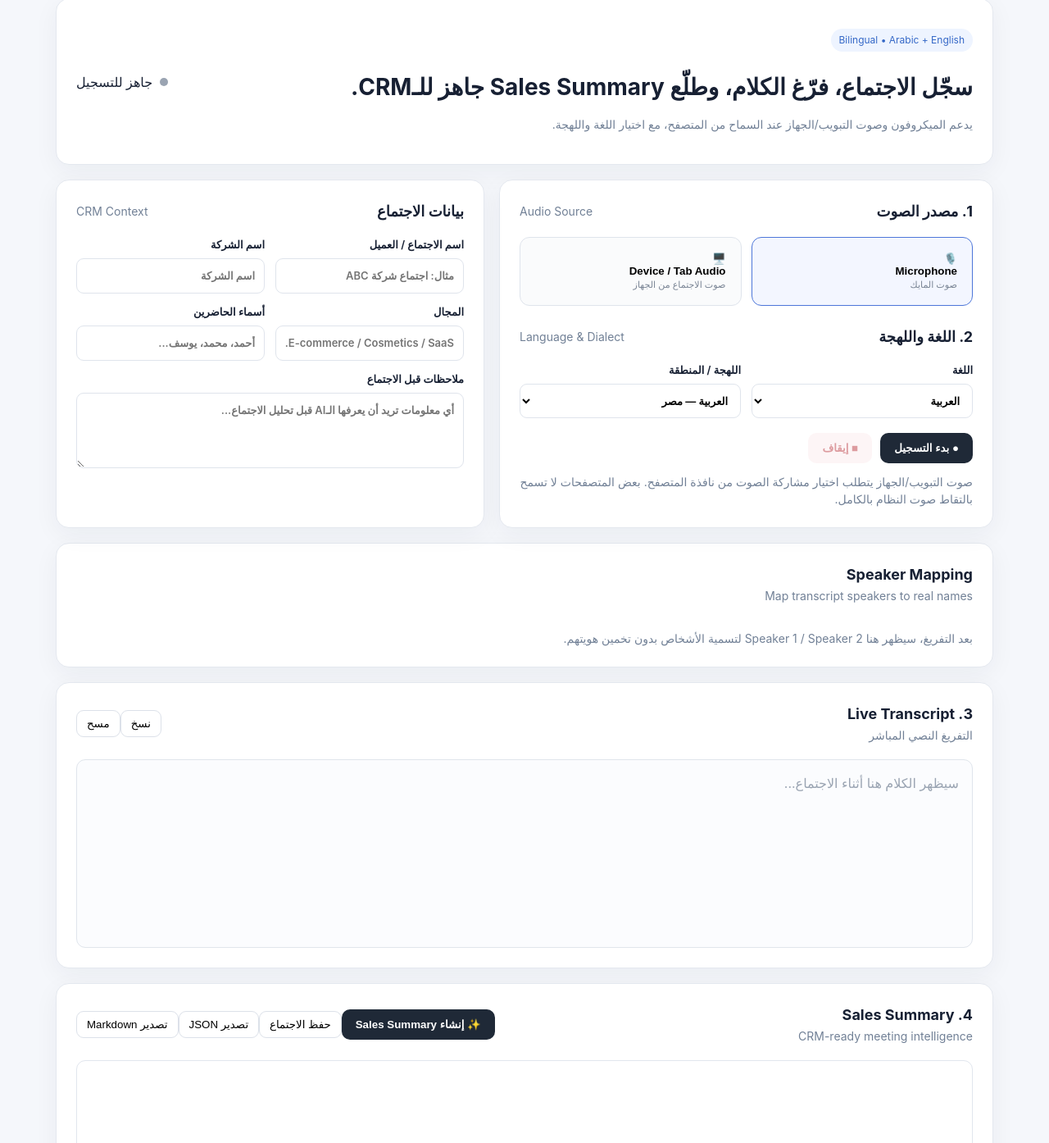
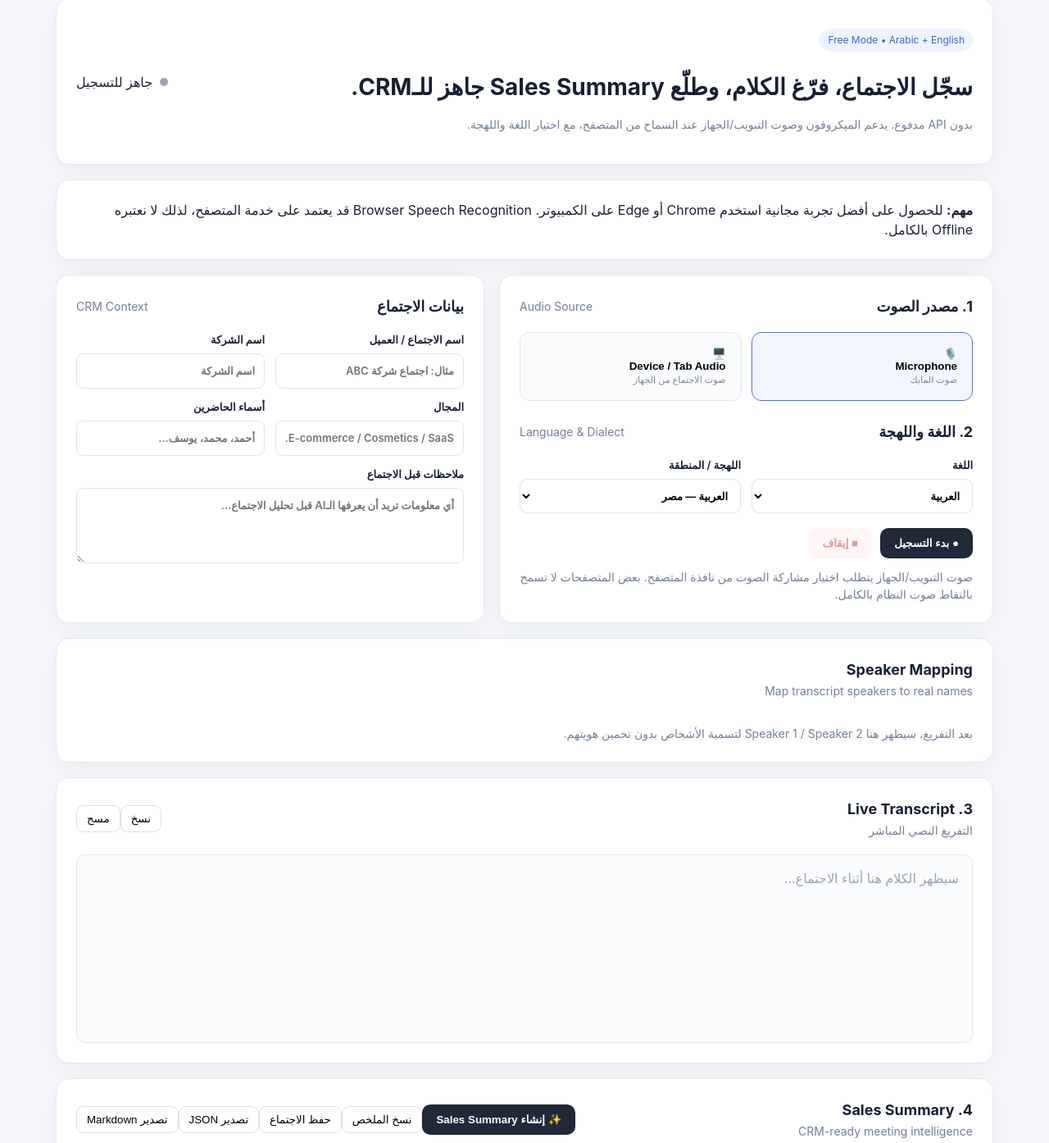
Before and after one commit to ymahdy12-commits/smart-sales-assistant, a website: page index.html in a window 1280 px wide. Shown: the part 108-1502 px from the top of the page at 82% size. Drawn offline with Linux system fonts and the light colour scheme.

Commit message:
Polish free-mode UI and summary controls

```diff
--- a/index.html
+++ b/index.html
@@ -3,8 +3,8 @@
 <body>
 <header class="topbar"><div><span class="eyebrow">SMART SALES ASSISTANT</span><h1>Meeting Taker</h1></div><div class="lang-switch"><button data-ui-lang="ar" class="active">العربية</button><button data-ui-lang="en">English</button></div></header>
 <main class="container">
-<section class="hero card"><div><p class="badge">Bilingual • Arabic + English</p><h2>سجّل الاجتماع، فرّغ الكلام، وطلّع Sales Summary جاهز للـCRM.</h2><p class="muted">يدعم الميكروفون وصوت التبويب/الجهاز عند السماح من المتصفح، مع اختيار اللغة واللهجة.</p></div><div class="recording-indicator"><span id="statusDot"></span><span id="statusText">جاهز للتسجيل</span></div></section>
-<section class="grid">
+<section class="hero card"><div><p class="badge">Free Mode • Arabic + English</p><h2>سجّل الاجتماع، فرّغ الكلام، وطلّع Sales Summary جاهز للـCRM.</h2><p class="muted">بدون API مدفوع. يدعم الميكروفون وصوت التبويب/الجهاز عند السماح من المتصفح، مع اختيار اللغة واللهجة.</p></div><div class="recording-indicator"><span id="statusDot"></span><span id="statusText">جاهز للتسجيل</span></div></section>
+<section class="notice card"><strong>مهم:</strong> للحصول على أفضل تجربة مجانية استخدم Chrome أو Edge على الكمبيوتر. Browser Speech Recognition قد يعتمد على خدمة المتصفح، لذلك لا نعتبره Offline بالكامل.</section><section class="grid">
 <div class="card"><div class="section-title"><h3>1. مصدر الصوت</h3><span>Audio Source</span></div>
 <div class="source-grid"><button id="micBtn" class="source active">🎙️ <strong>Microphone</strong><small>صوت المايك</small></button><button id="deviceBtn" class="source">🖥️ <strong>Device / Tab Audio</strong><small>صوت الاجتماع من الجهاز</small></button></div>
 <div class="section-title"><h3>2. اللغة واللهجة</h3><span>Language & Dialect</span></div>
@@ -14,5 +14,5 @@
 </section>
 <section class="card"><div class="section-title"><div><h3>Speaker Mapping</h3><span>Map transcript speakers to real names</span></div></div><div id="speakerMap" class="form-grid"><p class="hint">بعد التفريغ، سيظهر هنا Speaker 1 / Speaker 2 لتسمية الأشخاص بدون تخمين هويتهم.</p></div></section>
 <section class="card transcript-card"><div class="section-title"><div><h3>3. Live Transcript</h3><span>التفريغ النصي المباشر</span></div><div><button id="copyBtn" class="ghost">نسخ</button><button id="clearBtn" class="ghost">مسح</button></div></div><div id="transcript" class="transcript" contenteditable="true" data-placeholder="سيظهر الكلام هنا أثناء الاجتماع..."></div></section>
-<section class="card"><div class="section-title"><div><h3>4. Sales Summary</h3><span>CRM-ready meeting intelligence</span></div><div class="actions-inline"><button id="summaryBtn" class="primary">✨ إنشاء Sales Summary</button><button id="saveBtn" class="ghost">حفظ الاجتماع</button><button id="exportBtn" class="ghost">تصدير JSON</button><button id="exportMdBtn" class="ghost">تصدير Markdown</button></div></div><div id="summary" class="summary empty">بعد انتهاء التفريغ، اضغط «إنشاء Sales Summary» لتحويل الاجتماع إلى ملخص مبيعات تفصيلي.</div></section>
-</main><footer>Smart Sales Assistant • Free Local Mode • البيانات تبقى في المتصفح</footer><script src="app.js"></script></body></html>
+<section class="card"><div class="section-title"><div><h3>4. Sales Summary</h3><span>CRM-ready meeting intelligence</span></div><div class="actions-inline"><button id="summaryBtn" class="primary">✨ إنشاء Sales Summary</button><button id="copySummaryBtn" class="ghost">نسخ الملخص</button><button id="saveBtn" class="ghost">حفظ الاجتماع</button><button id="exportBtn" class="ghost">تصدير JSON</button><button id="exportMdBtn" class="ghost">تصدير Markdown</button></div></div><div id="summary" class="summary empty">بعد انتهاء التفريغ، اضغط «إنشاء Sales Summary» لتحويل الاجتماع إلى ملخص مبيعات تفصيلي.</div></section>
+</main><footer>Smart Sales Assistant • Free Mode • البيانات تُحفظ محليًا في متصفحك</footer><script src="app.js"></script></body></html>
```
